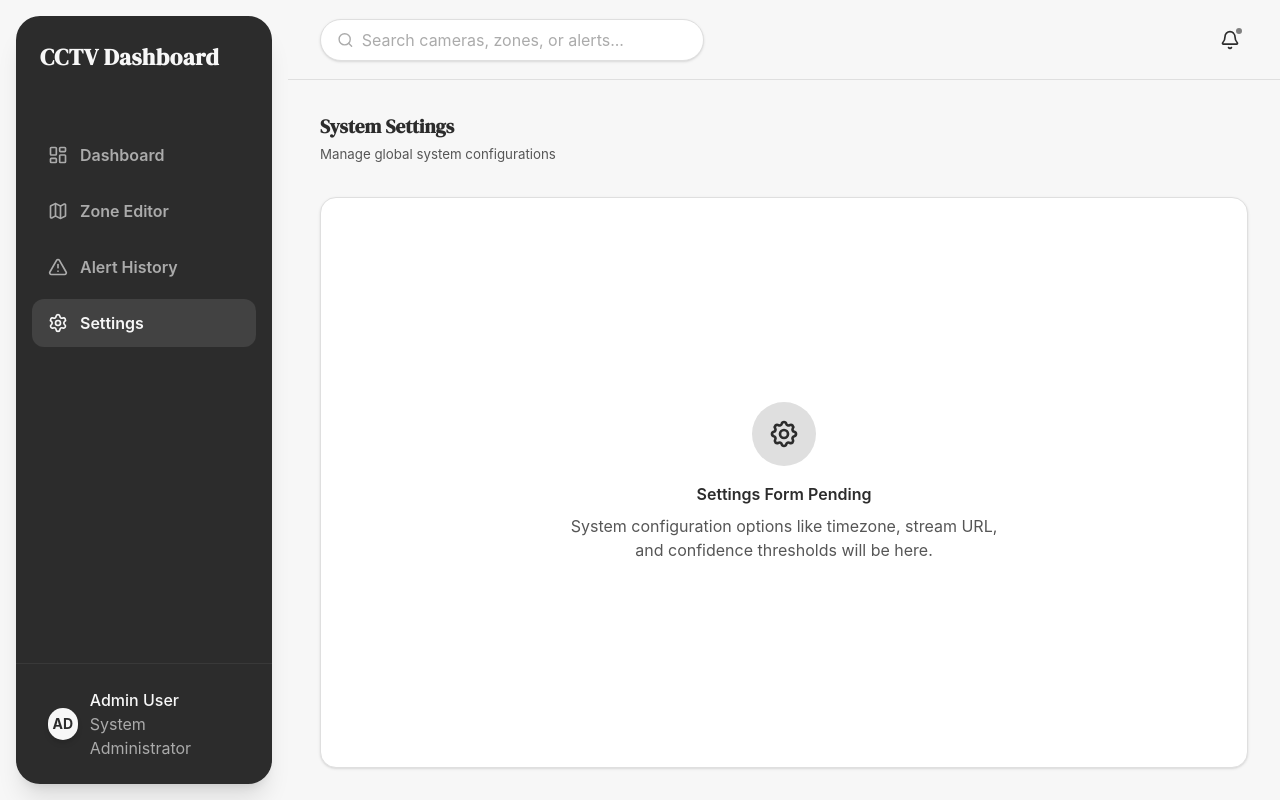
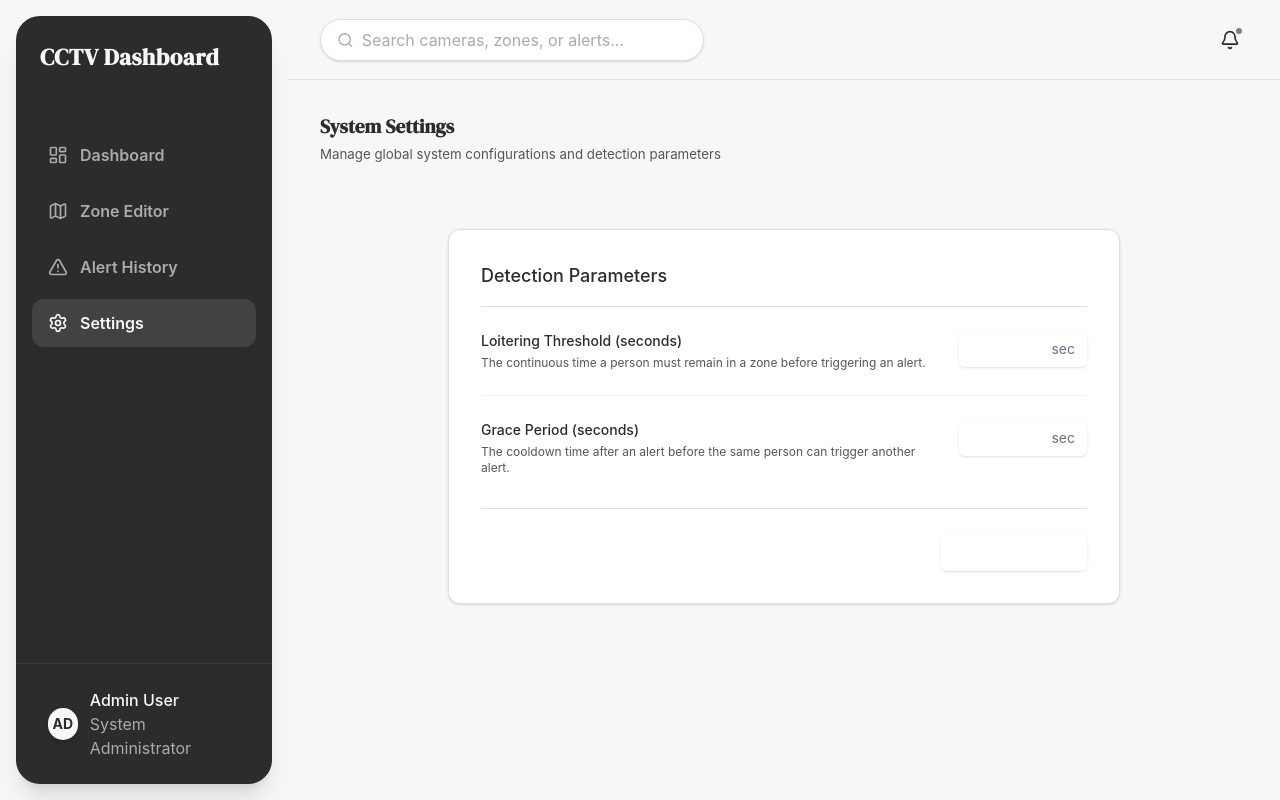
Before and after one commit to madpy-og/frontend-cctv-loitering-systems, a React (Vite) app: page /settings in a window 1280 px wide. Built offline with nearby package versions, Linux system fonts and the light colour scheme; no server answers.

Commit message:
implement system settings form and global api error handling

```diff
--- a/src/api/client.ts
+++ b/src/api/client.ts
@@ -1,4 +1,5 @@
 import axios from 'axios';
+import toast from 'react-hot-toast';
 
 const baseURL = import.meta.env.VITE_API_BASE_URL || '/api/v1';
 
@@ -9,4 +10,22 @@ const apiClient = axios.create({
   },
 });
 
+// Global Error Interceptor
+apiClient.interceptors.response.use(
+  (response) => response,
+  (error) => {
+    if (!error.response) {
+      // Network Error (backend is down or unreachable)
+      toast.error('Network Error: Unable to connect to the server.', {
+        id: 'global-network-error', // prevent duplicate toasts
+      });
+    } else if (error.response.status >= 500) {
+      toast.error('Server Error: Something went wrong on the server.', {
+        id: 'global-server-error',
+      });
+    }
+    return Promise.reject(error);
+  }
+);
+
 export default apiClient;
--- /dev/null
+++ b/src/components/settings/ConfigForm.tsx
@@ -0,0 +1,163 @@
+import React, { useState, useEffect } from 'react';
+import toast from 'react-hot-toast';
+import { getConfig, updateConfig } from '../../api/configApi';
+import type { SystemConfig, SystemConfigUpdate } from '../../types/config';
+
+export const ConfigForm: React.FC = () => {
+  const [config, setConfig] = useState<SystemConfig | null>(null);
+  const [isLoading, setIsLoading] = useState(true);
+  const [isSaving, setIsSaving] = useState(false);
+
+  // Form State
+  const [loiteringThreshold, setLoiteringThreshold] = useState<string>('');
+  const [gracePeriod, setGracePeriod] = useState<string>('');
+
+  useEffect(() => {
+    const fetchConfig = async () => {
+      try {
+        const data = await getConfig();
+        setConfig(data);
+        setLoiteringThreshold(data.loitering_threshold_seconds.toString());
+        setGracePeriod(data.grace_period_seconds.toString());
+      } catch (error) {
+        toast.error('Failed to load system configuration');
+        console.error(error);
+      } finally {
+        setIsLoading(false);
+      }
+    };
+    fetchConfig();
+  }, []);
+
+  const handleSubmit = async (e: React.FormEvent) => {
+    e.preventDefault();
+    const thresholdNum = parseInt(loiteringThreshold, 10);
+    const graceNum = parseInt(gracePeriod, 10);
+
+    if (isNaN(thresholdNum) || thresholdNum <= 0) {
+      toast.error('Loitering threshold must be a positive number');
+      return;
+    }
+    if (isNaN(graceNum) || graceNum < 0) {
+      toast.error('Grace period must be a non-negative number');
+      return;
+    }
+
+    setIsSaving(true);
+    try {
+      const updateData: SystemConfigUpdate = {
+        loitering_threshold_seconds: thresholdNum,
+        grace_period_seconds: graceNum,
+      };
+      const updatedConfig = await updateConfig(updateData);
+      setConfig(updatedConfig);
+      toast.success('Configuration updated successfully!');
+    } catch (error) {
+      toast.error('Failed to update configuration');
+      console.error(error);
+    } finally {
+      setIsSaving(false);
+    }
+  };
+
+  if (isLoading) {
+    return (
+      <div className="animate-pulse flex flex-col space-y-6 w-full max-w-2xl">
+        <div className="h-10 bg-gray-200 rounded-md w-full"></div>
+        <div className="h-10 bg-gray-200 rounded-md w-full"></div>
+        <div className="h-10 bg-gray-200 rounded-md w-32"></div>
+      </div>
+    );
+  }
+
+  return (
+    <form onSubmit={handleSubmit} className="w-full max-w-2xl space-y-8">
+      {/* Settings Group */}
+      <div className="bg-white rounded-xl shadow-sm border border-cuslightgrey p-6 lg:p-8 transition-shadow hover:shadow-md">
+        <h3 className="text-lg font-medium text-cusblack mb-6 border-b border-cuslightgrey pb-4">
+          Detection Parameters
+        </h3>
+
+        <div className="space-y-6">
+          {/* Loitering Threshold */}
+          <div className="flex flex-col sm:flex-row sm:items-start sm:justify-between gap-2 sm:gap-6">
+            <div className="flex-1">
+              <label htmlFor="loiteringThreshold" className="block text-sm font-medium text-cusblack">
+                Loitering Threshold (seconds)
+              </label>
+              <p className="text-xs text-cuslightblack mt-1">
+                The continuous time a person must remain in a zone before triggering an alert.
+              </p>
+            </div>
+            <div className="sm:w-32 relative">
+              <input
+                id="loiteringThreshold"
+                type="number"
+                min="1"
+                value={loiteringThreshold}
+                onChange={(e) => setLoiteringThreshold(e.target.value)}
+                className="w-full text-sm border-gray-300 rounded-md shadow-sm focus:ring-cusblue focus:border-cusblue transition-shadow hover:border-gray-400 pl-3 pr-10 py-2"
+                required
+              />
+              <div className="absolute inset-y-0 right-0 pr-3 flex items-center pointer-events-none">
+                <span className="text-gray-500 sm:text-sm">sec</span>
+              </div>
+            </div>
+          </div>
+
+          <hr className="border-gray-100" />
+
+          {/* Grace Period */}
+          <div className="flex flex-col sm:flex-row sm:items-start sm:justify-between gap-2 sm:gap-6">
+            <div className="flex-1">
+              <label htmlFor="gracePeriod" className="block text-sm font-medium text-cusblack">
+                Grace Period (seconds)
+              </label>
+              <p className="text-xs text-cuslightblack mt-1">
+                The cooldown time after an alert before the same person can trigger another alert.
+              </p>
+            </div>
+            <div className="sm:w-32 relative">
+              <input
+                id="gracePeriod"
+                type="number"
+                min="0"
+                value={gracePeriod}
+                onChange={(e) => setGracePeriod(e.target.value)}
+                className="w-full text-sm border-gray-300 rounded-md shadow-sm focus:ring-cusblue focus:border-cusblue transition-shadow hover:border-gray-400 pl-3 pr-10 py-2"
+                required
+              />
+              <div className="absolute inset-y-0 right-0 pr-3 flex items-center pointer-events-none">
+                <span className="text-gray-500 sm:text-sm">sec</span>
+              </div>
+            </div>
+          </div>
+        </div>
+
+        {/* Submit Button */}
+        <div className="mt-8 pt-6 border-t border-cuslightgrey flex justify-end">
+          <button
+            type="submit"
+            disabled={isSaving}
+            className={`inline-flex justify-center py-2 px-6 border border-transparent shadow-sm text-sm font-medium rounded-md text-white transition-all
+              ${isSaving
+                ? 'bg-blue-400 cursor-wait'
+                : 'bg-cusblue hover:bg-blue-600 focus:outline-none focus:ring-2 focus:ring-offset-2 focus:ring-cusblue hover:-translate-y-0.5'}`}
+          >
+            {isSaving ? (
+              <>
+                <svg className="animate-spin -ml-1 mr-2 h-4 w-4 text-white" xmlns="http://www.w3.org/2000/svg" fill="none" viewBox="0 0 24 24">
+                  <circle className="opacity-25" cx="12" cy="12" r="10" stroke="currentColor" strokeWidth="4"></circle>
+                  <path className="opacity-75" fill="currentColor" d="M4 12a8 8 0 018-8V0C5.373 0 0 5.373 0 12h4zm2 5.291A7.962 7.962 0 014 12H0c0 3.042 1.135 5.824 3 7.938l3-2.647z"></path>
+                </svg>
+                Saving...
+              </>
+            ) : (
+              'Save Changes'
+            )}
+          </button>
+        </div>
+      </div>
+    </form>
+  );
+};
--- a/src/pages/SettingsPage.tsx
+++ b/src/pages/SettingsPage.tsx
@@ -1,26 +1,17 @@
 import React from 'react';
-
 import { PageHeader } from '../components/common/PageHeader';
+import { ConfigForm } from '../components/settings/ConfigForm';
 
 export const SettingsPage: React.FC = () => {
   return (
     <div className="h-full flex flex-col">
       <PageHeader
         title="System Settings"
-        description="Manage global system configurations"
+        description="Manage global system configurations and detection parameters"
       />
 
-      <div className="flex-1 bg-white rounded-2xl shadow-sm border border-cuslightgrey p-8 flex items-center justify-center">
-        <div className="text-center">
-          <div className="w-16 h-16 bg-cuslightgrey text-cusblack rounded-full flex items-center justify-center mx-auto mb-4">
-            <svg className="w-8 h-8" fill="none" viewBox="0 0 24 24" stroke="currentColor">
-              <path strokeLinecap="round" strokeLinejoin="round" strokeWidth={2} d="M10.325 4.317c.426-1.756 2.924-1.756 3.35 0a1.724 1.724 0 002.573 1.066c1.543-.94 3.31.826 2.37 2.37a1.724 1.724 0 001.065 2.572c1.756.426 1.756 2.924 0 3.35a1.724 1.724 0 00-1.066 2.573c.94 1.543-.826 3.31-2.37 2.37a1.724 1.724 0 00-2.572 1.065c-.426 1.756-2.924 1.756-3.35 0a1.724 1.724 0 00-2.573-1.066c-1.543.94-3.31-.826-2.37-2.37a1.724 1.724 0 00-1.065-2.572c-1.756-.426-1.756-2.924 0-3.35a1.724 1.724 0 001.066-2.573c-.94-1.543.826-3.31 2.37-2.37.996.608 2.296.07 2.572-1.065z" />
-              <path strokeLinecap="round" strokeLinejoin="round" strokeWidth={2} d="M15 12a3 3 0 11-6 0 3 3 0 016 0z" />
-            </svg>
-          </div>
-          <h2 className="text-text-h5 font-semibold text-cusblack">Settings Form Pending</h2>
-          <p className="text-cuslightblack mt-2 max-w-md">System configuration options like timezone, stream URL, and confidence thresholds will be here.</p>
-        </div>
+      <div className="flex-1 flex justify-center p-4 lg:p-8 overflow-y-auto">
+        <ConfigForm />
       </div>
     </div>
   );
```
